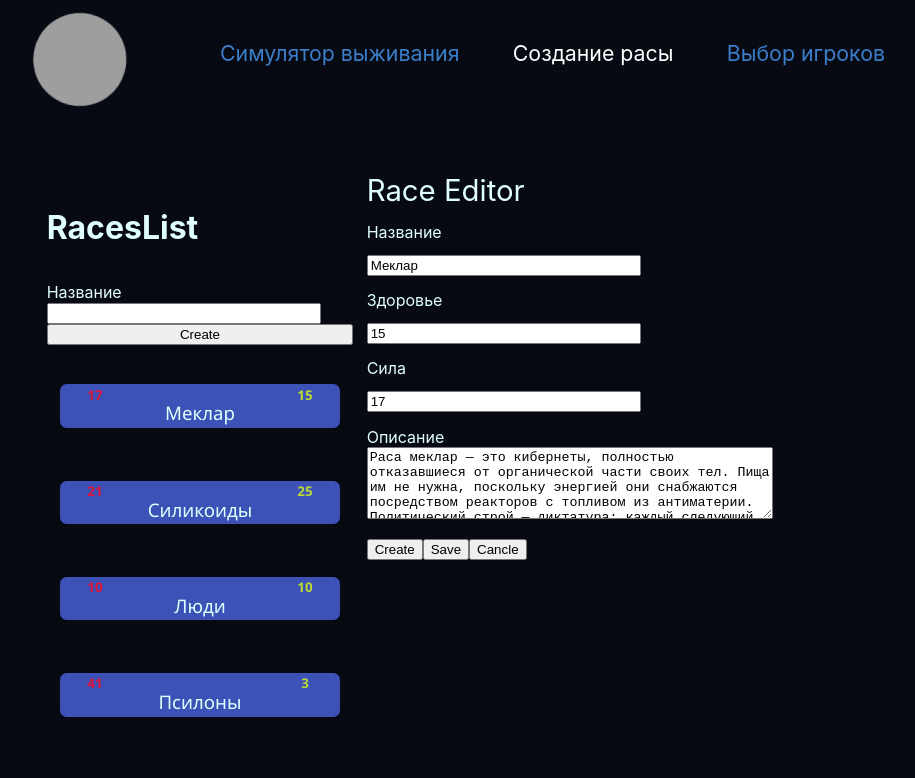
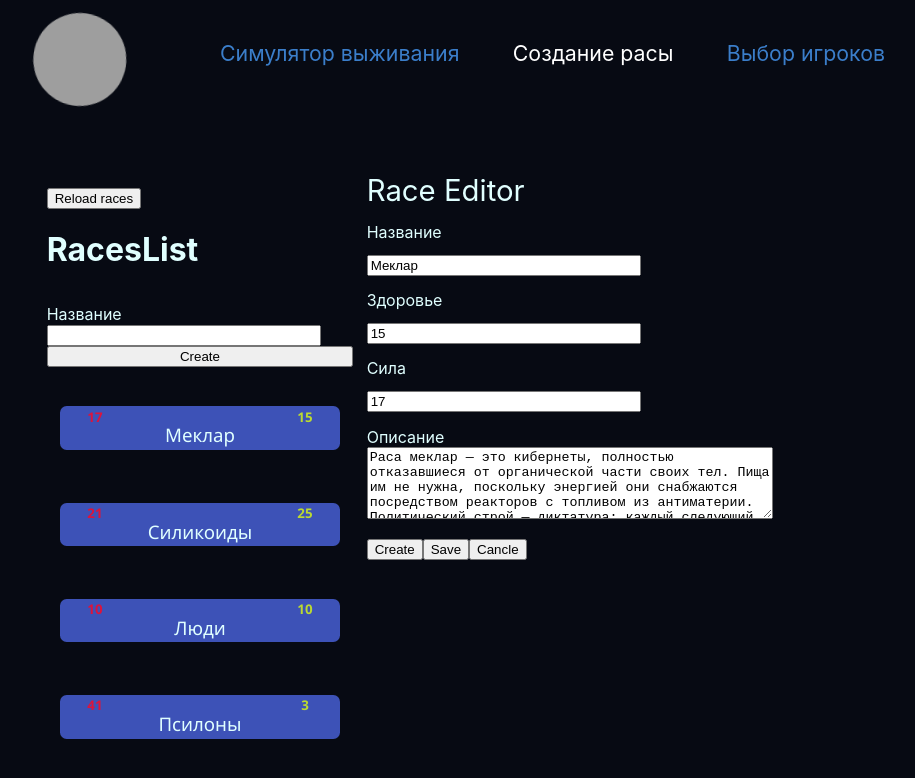
Before and after one commit to lvovandrey/dark-forest, a React (Create React App) app: page /race in a window 1280 px wide. Shown: the top 778 px of the page, without its empty margins (100-1015 px from the left). Built offline with nearby package versions, Linux system fonts and the light colour scheme; no server answers; grey boxes are pictures that could not be loaded.

Commit message:
работа с сервером и классовая компонента

```diff
--- a/src/Components/RaceList/RaceListContainer.jsx
+++ b/src/Components/RaceList/RaceListContainer.jsx
@@ -1,6 +1,6 @@
-import { newEmptyRaceActionCreator, onChangePreCreatedRaceNameActionCreator } from "../../redux/actionCreators"
+import { loadRacesAC, newEmptyRaceActionCreator, onChangePreCreatedRaceNameActionCreator } from "../../redux/actionCreators"
 import { connect } from 'react-redux';
-import RacesList from './RacesList';
+import RacesList from "./RacesList";
 
 const mapStateToProps = (state) => {
     return {
@@ -15,6 +15,10 @@ const mapDispatchToProps = (dispatch) => {
             dispatch(newEmptyRaceActionCreator())
         },
 
+        loadRaces: (races) => {
+            dispatch(loadRacesAC(races))
+        },
+
         onChangePreCreatedRaceName: (value) => {
             dispatch(onChangePreCreatedRaceNameActionCreator(value))
         }
--- a/src/Components/RaceList/RacesList.jsx
+++ b/src/Components/RaceList/RacesList.jsx
@@ -1,18 +1,35 @@
+import axios from 'axios';
 import ParameterEditor from '../Common/ParameterEditor/ParameterEditor';
 import RaceLink from './Common/RaceLink/RaceLink';
 import css from './RacesList.module.css'
+import React from 'react';
 
-const RacesList = (props) => {
+class RacesList extends React.Component {
 
-    const racesLinksElements = props.races.map(race => (<RaceLink key={race.id} race={race} />));
-    const addNewRace = () => props.addNewRace()
-    const setValue = (parameter, value) => props.onChangePreCreatedRaceName(value)
+    loadRaces = () => {
+        if (this.props.races.length > 0) {
+            axios.get("http://localhost:8089/races").then((response) => {
+                this.props.loadRaces(response.data.races)
+            }).catch((error)=>{console.log(error.message)});
+        }
+    }
+
+    componentDidMount() {
+        this.loadRaces()
+    }
+
+    render () {
+
+        const racesLinksElements = this.props.races.map(race => (<RaceLink key={race.id} race={race} />));
+        const addNewRace = () => this.props.addNewRace()
+        const setValue = (parameter, value) => this.props.onChangePreCreatedRaceName(value)
 
         return (
             <div className={css.racesList}>
+                <button onClick={()=>this.loadRaces()}>Reload races</button>
                 <h1>RacesList</h1>
                 <div className={css.editFieldContainer}>
-                <ParameterEditor title='Название' parameter='name' setValue={setValue} value={props.preCreatedRaceName} />
+                    <ParameterEditor title='Название' parameter='name' setValue={setValue} value={this.props.preCreatedRaceName} />
                     <button onClick={addNewRace}> Create </button>
                 </div>
                 <div className={css.list}>
@@ -21,5 +38,6 @@ const RacesList = (props) => {
             </div>
         )
     }
+}
 
 export default RacesList;
--- a/src/redux/actionCreators.js
+++ b/src/redux/actionCreators.js
@@ -7,6 +7,8 @@ export const onChangeNewRaceActionCreator = (parameter, value) =>
     ({type: actionNames.ON_CHANGE_NEW_RACE, parameter, value})
 export const onChangePreCreatedRaceNameActionCreator = (raceName) =>
     ({type: actionNames.ON_CHANGE_PRE_CREATED_RACE_NAME, name: raceName})
+export const loadRacesAC = (races) =>
+    ({type: actionNames.LOAD_RACES, races})
 
 export const gameNextStepActionCreator = () => ({type: actionNames.GAME_NEXT_STEP})
 
--- a/src/redux/actionNameConstants.js
+++ b/src/redux/actionNameConstants.js
@@ -6,5 +6,6 @@ export const actionNames = {
     ON_CHANGE_PRE_CREATED_RACE_NAME: 'ON-CHANGE-PRE-CREATED-RACE-NAME',
     GAME_NEXT_STEP: 'GAME-NEXT-STEP',
     ADD_PLAYER:'ADD-PLAYER',
-    REMOVE_PLAYER:'REMOVE-PLAYER'
+    REMOVE_PLAYER:'REMOVE-PLAYER',
+    LOAD_RACES: 'LOAD-RACES'
 }
--- a/src/redux/racesReducer.js
+++ b/src/redux/racesReducer.js
@@ -24,7 +24,7 @@ const racesReducer = (state = initialState, action) => {
 
         let stateCopy = {
             ...state,
-            newRace: { ...state.newRace},
+            newRace: { ...state.newRace },
             races: [...state.races]
         }
 
@@ -33,6 +33,12 @@ const racesReducer = (state = initialState, action) => {
         stateCopy.newRace = { ...(stateCopy.newRace) }
         return stateCopy
     }
+
+    const loadRaces = (races) => (
+        {
+            ...state,
+            races: [...races]
+        })
 
     const updateRace = () => {
         let curRace = state.races.find((r) => r.id === state.newRace.id)
@@ -67,7 +73,7 @@ const racesReducer = (state = initialState, action) => {
     const onChangeNewRace = (parameter, value) => {
         let stateCopy = {
             ...state,
-            newRace: {...state.newRace}
+            newRace: { ...state.newRace }
         }
         stateCopy.newRace[parameter] = value
         return stateCopy
@@ -91,6 +97,8 @@ const racesReducer = (state = initialState, action) => {
             return onChangeNewRace(action.parameter, action.value)
         case actionNames.ON_CHANGE_PRE_CREATED_RACE_NAME:
             return onChangePreCreatedRaceName(action.name)
+        case actionNames.LOAD_RACES:
+            return loadRaces(action.races)
         default:
             break;
     }
```
Lines whose indentation alone changed are shown as unchanged.
